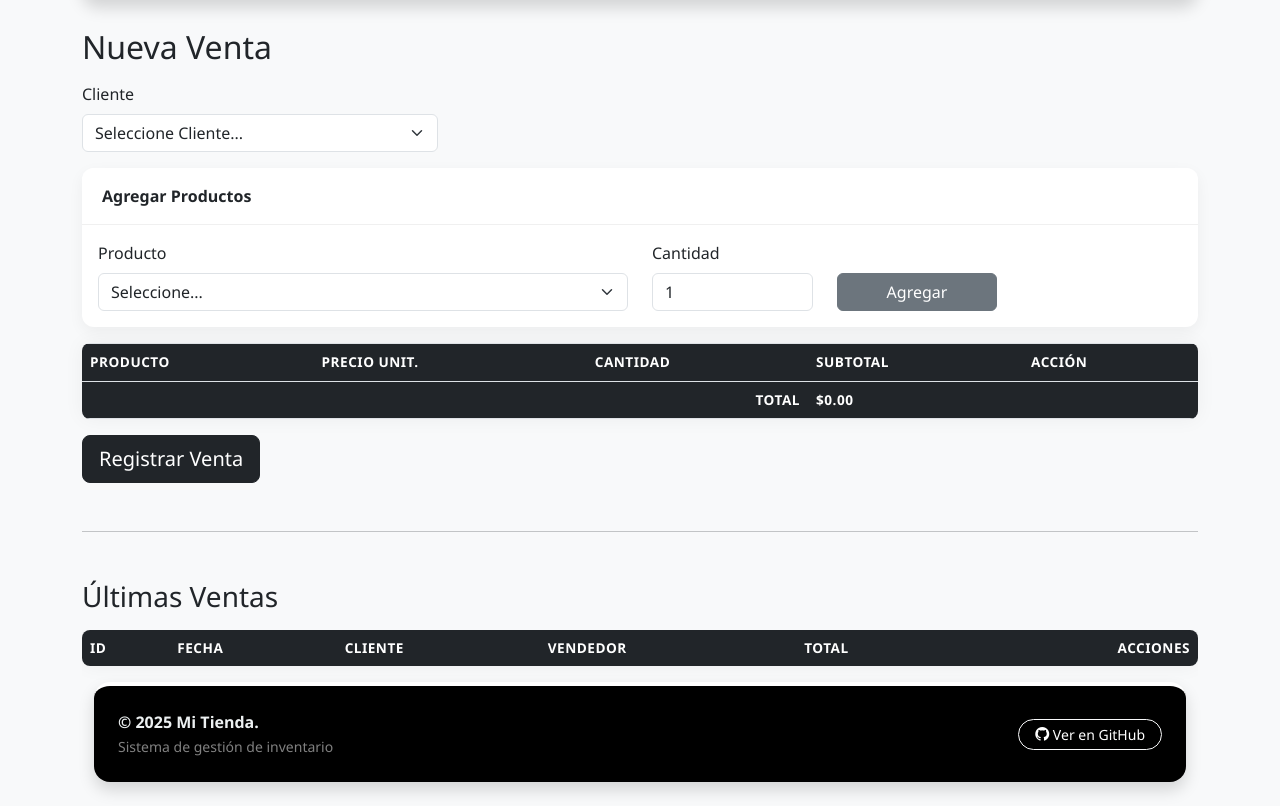
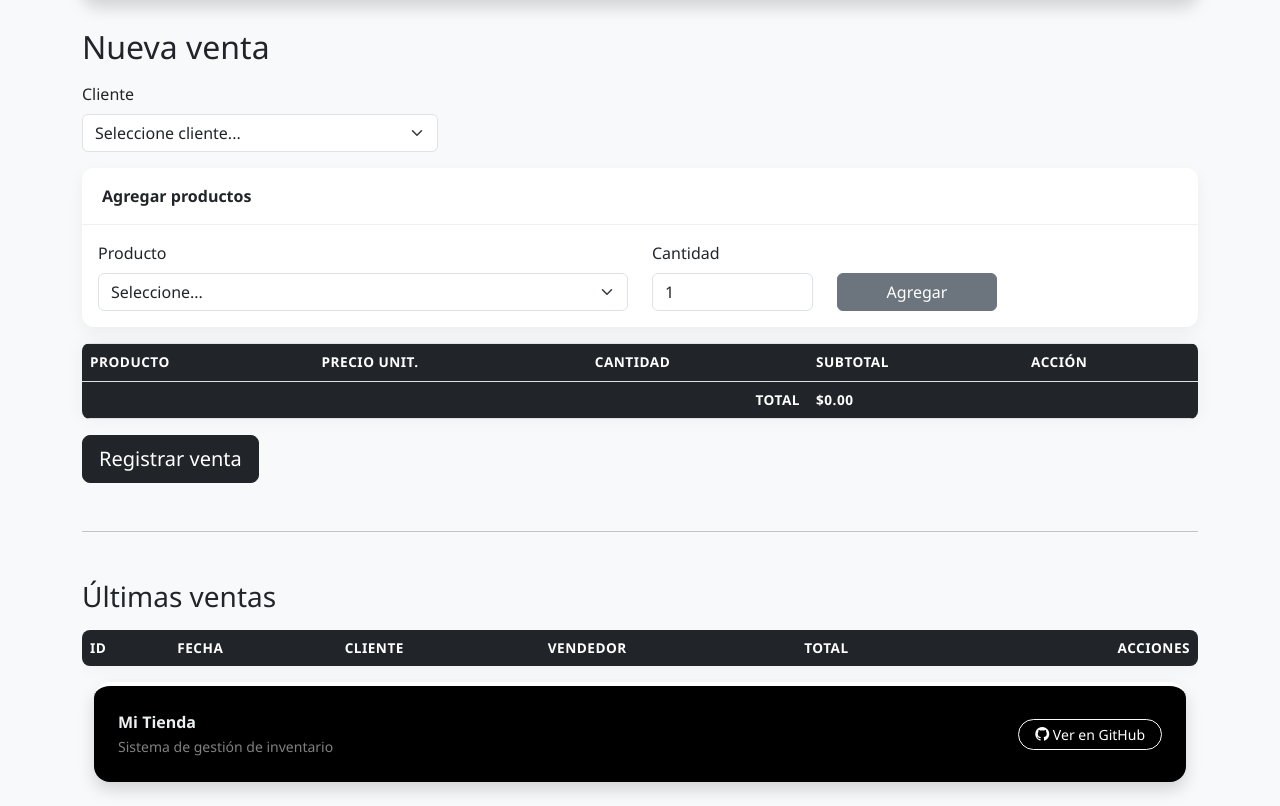
Before and after one commit to perezjames/mi_tienda, a PHP site: page /ventas.php in a window 1280 px wide. Shown: the part 106-912 px from the top of the page. Run offline with PHP 8.4, Linux system fonts and the light colour scheme; the visitor is signed in with stand-in values (Sample User, id 1); data that the repository does not hold is empty.

Commit message:
Actualización vistas públicas

```diff
--- a/project/assets/css/style.css
+++ b/project/assets/css/style.css
@@ -10,7 +10,7 @@ body {
     background-color: #f8f9fa;
 }
 
-/* Navbar Customization */
+/* Navbar */
 .custom-navbar {
     background: linear-gradient(135deg, var(--primary-color), var(--secondary-color));
     box-shadow: 0 2px 15px rgba(0,0,0,0.1);
@@ -50,7 +50,7 @@ body {
     color: var(--accent-color) !important;
 }
 
-/* Footer Customization */
+/* Footer */
 .custom-footer {
     background-color: var(--primary-color);
     color: #ecf0f1;
@@ -68,7 +68,7 @@ body {
     text-decoration: none;
 }
 
-/* Tables & Cards */
+/* Tables/Cards */
 .table {
     border-radius: 8px;
     overflow: hidden;
--- a/project/inc/footer.php
+++ b/project/inc/footer.php
@@ -3,7 +3,7 @@
         <div class="custom-footer rounded-4 shadow px-4">
             <div class="row align-items-center">
                 <div class="col-md-6 text-md-start">
-                    <p class="mb-0 fw-bold">&copy; <?php echo date('Y'); ?> Mi Tienda.</p>
+                    <p class="mb-0 fw-bold">Mi Tienda</p>
                     <small class="text-white-50">Sistema de gestión de inventario</small>
                 </div>
                 <div class="col-md-6 text-md-end mt-3 mt-md-0">
@@ -15,7 +15,7 @@
         </div>
     </div>
 </footer>
-</div> <!-- End container -->
+</div> <!-- fin contenedor -->
 <script src="https://cdn.jsdelivr.net/npm/bootstrap@5.3.0/dist/js/bootstrap.bundle.min.js"></script>
 <script src="../assets/js/scripts.js"></script>
 </body>
--- a/project/inc/modals.php
+++ b/project/inc/modals.php
@@ -1,4 +1,4 @@
-<!-- Modal Confirmación Eliminar Genérico -->
+<!-- Modal Confirmación Eliminar -->
 <div class="modal fade" id="deleteModal" tabindex="-1" aria-hidden="true">
   <div class="modal-dialog">
     <div class="modal-content">
--- a/project/public/dashboard.php
+++ b/project/public/dashboard.php
@@ -4,7 +4,7 @@ require_once '../inc/auth.php';
 require_once '../inc/helpers.php';
 check_login();
 
-// Stats
+// Estadísticas
 $stmt = $pdo->query("SELECT COUNT(*) FROM productos");
 $total_productos = $stmt->fetchColumn();
 
@@ -78,7 +78,7 @@ include '../inc/header.php';
 <div class="row">
     <div class="col-md-12">
         <div class="card">
-            <div class="card-header">Últimos movimientos (Historial)</div>
+            <div class="card-header">Últimos movimientos</div>
             <div class="card-body">
                 <div class="table-responsive">
                     <table class="table table-hover align-middle">
--- a/project/public/login.php
+++ b/project/public/login.php
@@ -15,7 +15,7 @@ if ($_SERVER['REQUEST_METHOD'] === 'POST') {
     if ($loginResult === true) {
         redirect('dashboard.php');
     } elseif ($loginResult === 'role_mismatch') {
-        $error = 'El usuario no tiene el rol seleccionado.';
+        $error = 'Credenciales incorrectas para el rol seleccionado';
     } else {
         $error = 'Credenciales incorrectas';
     }
@@ -25,7 +25,7 @@ if ($_SERVER['REQUEST_METHOD'] === 'POST') {
 <html lang="es">
 <head>
     <meta charset="UTF-8">
-    <title>Login - Inventario</title>
+    <title>Iniciar sesión</title>
     <link href="https://cdn.jsdelivr.net/npm/bootstrap@5.3.0/dist/css/bootstrap.min.css" rel="stylesheet">
     <style>
         body { display: flex; align-items: center; justify-content: center; height: 100vh; background-color: #f5f5f5; }
--- a/project/public/proveedores.php
+++ b/project/public/proveedores.php
@@ -39,7 +39,7 @@ include '../inc/header.php';
 <div class="d-flex justify-content-between flex-wrap flex-md-nowrap align-items-center pt-3 pb-2 mb-3 border-bottom">
     <h1 class="h2">Proveedores</h1>
     <button type="button" class="btn btn-dark" data-bs-toggle="modal" data-bs-target="#proveedorModal" onclick="resetForm()">
-        Nuevo Proveedor
+        Nuevo proveedor
     </button>
 </div>
 
--- a/project/public/reportes.php
+++ b/project/public/reportes.php
@@ -34,7 +34,7 @@ if (isset($_GET['export']) && $_GET['export'] == 'csv') {
 include '../inc/header.php';
 ?>
 
-<h2 class="mb-4 no-print">Reportes de Ventas</h2>
+<h2 class="mb-4 no-print">Reporte de ventas</h2>
 
 <form class="row g-3 mb-4 no-print">
     <div class="col-auto">
--- a/project/public/usuarios.php
+++ b/project/public/usuarios.php
@@ -34,7 +34,7 @@ if ($_SERVER['REQUEST_METHOD'] === 'POST') {
 
 if (isset($_GET['delete'])) {
     $id = $_GET['delete'];
-    if ($id != $_SESSION['user_id']) { // Prevent self-delete
+    if ($id != $_SESSION['user_id']) {
         $stmt = $pdo->prepare("DELETE FROM users WHERE id = ?");
         $stmt->execute([$id]);
         registrar_historial($pdo, $_SESSION['user_id'], 'Eliminar Usuario', 'users', $id, '');
@@ -50,7 +50,7 @@ include '../inc/header.php';
 <div class="d-flex justify-content-between flex-wrap flex-md-nowrap align-items-center pt-3 pb-2 mb-3 border-bottom">
     <h1 class="h2">Usuarios</h1>
     <button type="button" class="btn btn-dark" data-bs-toggle="modal" data-bs-target="#usuarioModal" onclick="resetForm()">
-        Nuevo Usuario
+        Nuevo usuario
     </button>
 </div>
 
--- a/project/public/ventas.php
+++ b/project/public/ventas.php
@@ -13,7 +13,7 @@ if ($_SERVER['REQUEST_METHOD'] === 'POST') {
         try {
             $pdo->beginTransaction();
 
-            // Calculate total and validate stock
+            // calcular total y validar stock
             foreach ($items as $item) {
                 $stmt = $pdo->prepare("SELECT precio, stock FROM productos WHERE id = ?");
                 $stmt->execute([$item['id']]);
@@ -25,12 +25,12 @@ if ($_SERVER['REQUEST_METHOD'] === 'POST') {
                 $total += $prod['precio'] * $item['qty'];
             }
 
-            // Create Sale
+            // crear venta
             $stmt = $pdo->prepare("INSERT INTO ventas (cliente_id, usuario_id, total) VALUES (?, ?, ?)");
             $stmt->execute([$cliente_id, $_SESSION['user_id'], $total]);
             $venta_id = $pdo->lastInsertId();
 
-            // Create Sale Items and Update Stock
+            // crear items de venta y actualizar stock
             foreach ($items as $item) {
                 $stmt = $pdo->prepare("SELECT precio FROM productos WHERE id = ?");
                 $stmt->execute([$item['id']]);
@@ -61,13 +61,13 @@ $ventas = $pdo->query("SELECT v.*, c.nombre as cliente, u.nombre as usuario FROM
 include '../inc/header.php';
 ?>
 
-<h2 class="mb-3">Nueva Venta</h2>
+<h2 class="mb-3">Nueva venta</h2>
 
 <?php if(isset($error)): ?>
     <div class="alert alert-danger"><?php echo $error; ?></div>
 <?php endif; ?>
 <?php if(isset($_GET['success'])): ?>
-    <div class="alert alert-success">Venta registrada correctamente.</div>
+    <div class="alert alert-success">Venta registrada correctamente</div>
 <?php endif; ?>
 
 <form method="POST" id="ventaForm">
@@ -75,7 +75,7 @@ include '../inc/header.php';
         <div class="col-md-4">
             <label class="form-label">Cliente</label>
             <select class="form-select" name="cliente_id" required>
-                <option value="">Seleccione Cliente...</option>
+                <option value="">Seleccione cliente...</option>
                 <?php foreach ($clientes as $c): ?>
                 <option value="<?php echo $c['id']; ?>"><?php echo htmlspecialchars($c['nombre']); ?></option>
                 <?php endforeach; ?>
@@ -84,7 +84,7 @@ include '../inc/header.php';
     </div>
 
     <div class="card mb-3">
-        <div class="card-header">Agregar Productos</div>
+        <div class="card-header">Agregar productos</div>
         <div class="card-body">
             <div class="row align-items-end">
                 <div class="col-md-6">
@@ -120,7 +120,7 @@ include '../inc/header.php';
             </tr>
         </thead>
         <tbody>
-            <!-- Items go here -->
+
         </tbody>
         <tfoot>
             <tr>
@@ -132,12 +132,12 @@ include '../inc/header.php';
     </table>
 
     <input type="hidden" name="items" id="itemsInput">
-    <button type="submit" class="btn btn-dark btn-lg">Registrar Venta</button>
+    <button type="submit" class="btn btn-dark btn-lg">Registrar venta</button>
 </form>
 
 <hr class="my-5">
 
-<h3 class="mb-3">Últimas Ventas</h3>
+<h3 class="mb-3">Últimas ventas</h3>
 <div class="table-responsive">
     <table class="table table-hover align-middle">
         <thead class="table-dark">
@@ -184,7 +184,7 @@ function addItem() {
     const name = option.getAttribute('data-name');
     const price = parseFloat(option.getAttribute('data-price'));
 
-    // Check if exists
+    // verificar stock disponible
     const existing = items.find(i => i.id === id);
     if (existing) {
         existing.qty += qty;
--- a/project/sql/schema.sql
+++ b/project/sql/schema.sql
@@ -6,7 +6,7 @@ CREATE TABLE users (
   nombre VARCHAR(100) NOT NULL,
   email VARCHAR(150) NOT NULL UNIQUE,
   password VARCHAR(255) NOT NULL,
-  role ENUM('admin','trabajador','proveedor','cliente') DEFAULT 'trabajador',
+  role ENUM('administrador','trabajador','proveedor','cliente') DEFAULT 'trabajador',
   created_at TIMESTAMP DEFAULT CURRENT_TIMESTAMP
 );
 
```
Also changed, not shown: project/public/clientes.php (+5 -5 lines), project/public/productos.php (+6 -8 lines).
